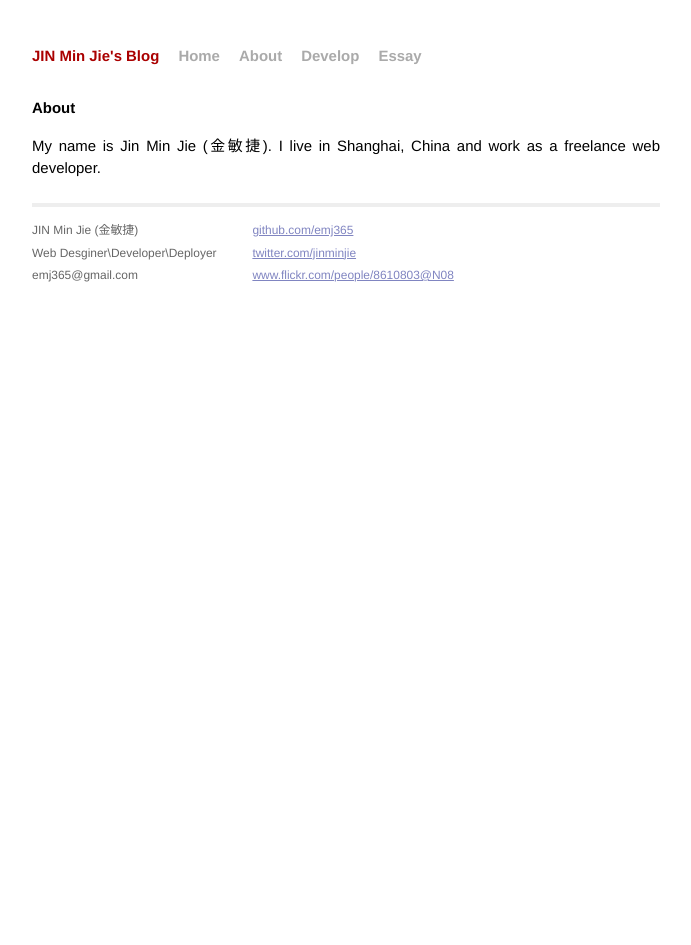
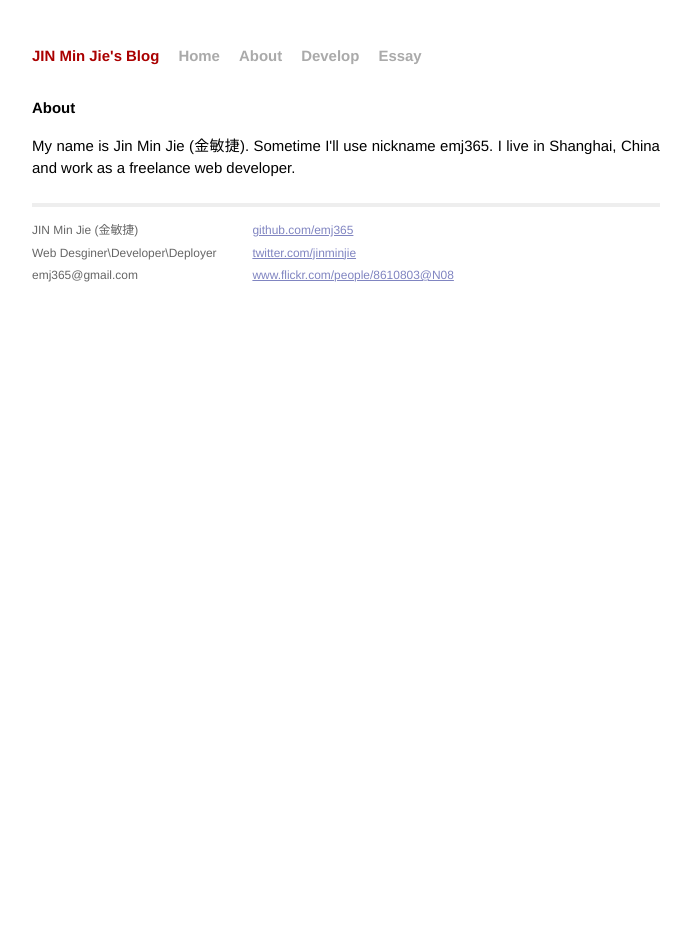
Before and after one commit to emj365/my-blog, a Jekyll site: the page built from about.html, in a window 1280 px wide. Shown: the whole page, without its empty margins (294-985 px from the left). Built offline with Jekyll 4.4.1, drawn with Linux system fonts in a browser that asks for light colours; Markdown is read by kramdown in place of the engine named in the settings.

Commit message:
update about

```diff
--- a/about.html
+++ b/about.html
@@ -7,6 +7,7 @@ title: JIN MinJie's Blog - About
   <h1>About</h1>
   <div itemscope itemtype="http://data-vocabulary.org/Person">
     My name is <span itemprop="name">Jin Min Jie (金敏捷)</span>.
+    Sometime I'll use nickname <span itemprop="nickname">emj365</span>.
     I live in Shanghai, China and work as a <span itemprop="affiliation">freelance</span> <span itemprop="title">web developer</span>.
   </div>
 </div>
```
